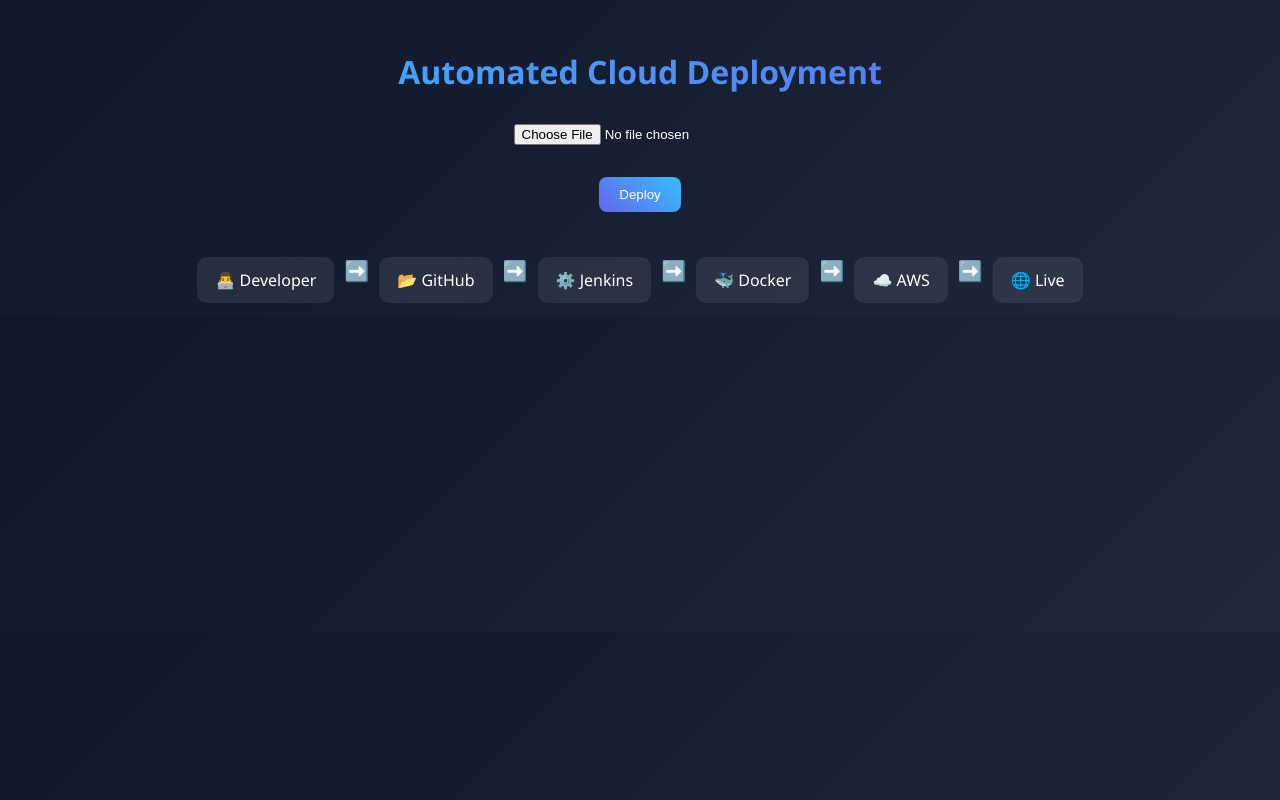
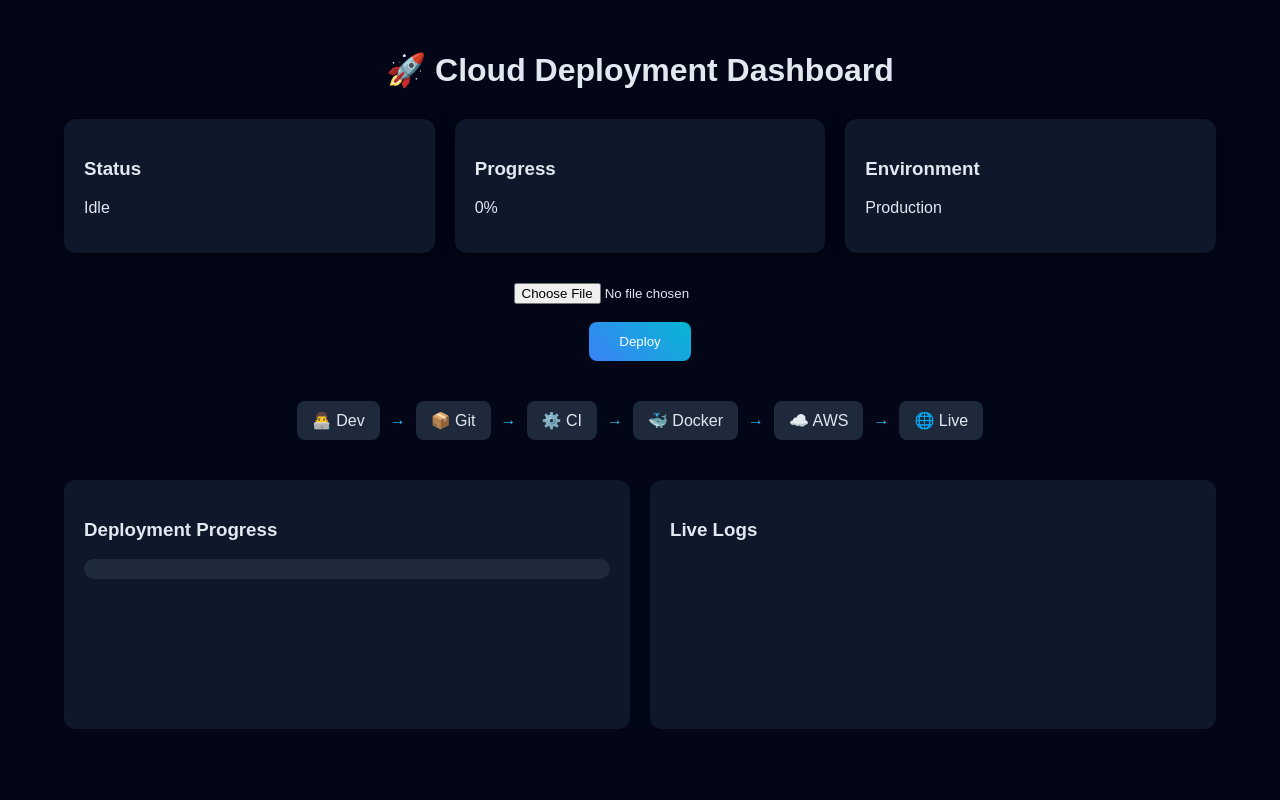
Before and after one commit to PunyaKP/cloud-deployment-system, a Flask app: page / in a window 1280 px wide. Run offline with Flask 3, Linux system fonts and the light colour scheme.

Commit message:
Auto deploy commit

```diff
--- a/templates/index.html
+++ b/templates/index.html
@@ -4,107 +4,115 @@
     <title>Cloud Deployment</title>
     <style>
 body {
-    font-family: 'Segoe UI', sans-serif;
-    background: linear-gradient(135deg, #0f172a, #1e293b);
-    color: white;
-    text-align: center;
+    margin: 0;
+    font-family: 'Poppins', sans-serif;
+    background: #020617;
+    color: #e2e8f0;
 }
 
-/* TITLE */
-h1 {
-    margin-top: 30px;
-    font-size: 32px;
-    background: linear-gradient(to right, #38bdf8, #6366f1);
-    -webkit-background-clip: text;
-    -webkit-text-fill-color: transparent;
+/* container */
+.container {
+    width: 90%;
+    margin: auto;
+    padding: 30px;
 }
 
-/* DASHBOARD */
-.dashboard {
+/* title */
+h1 {
+    text-align: center;
+    margin-bottom: 30px;
+}
+
+/* stats cards */
+.stats {
     display: flex;
-    justify-content: center;
     gap: 20px;
-    margin: 30px;
+    margin-bottom: 30px;
 }
 
 .card {
-    background: rgba(255,255,255,0.05);
-    backdrop-filter: blur(10px);
-    border-radius: 15px;
+    flex: 1;
+    background: #0f172a;
     padding: 20px;
-    width: 200px;
-    box-shadow: 0 8px 30px rgba(0,0,0,0.4);
+    border-radius: 12px;
+    box-shadow: 0 0 15px rgba(0,0,0,0.6);
+}
+
+/* form */
+form {
+    text-align: center;
+    margin-bottom: 30px;
+}
+
+/* button */
+button {
+    padding: 12px 30px;
+    border-radius: 8px;
+    border: none;
+    background: linear-gradient(45deg, #3b82f6, #06b6d4);
+    color: white;
+    cursor: pointer;
+}
+
+/* pipeline */
+.pipeline {
+    display: flex;
+    justify-content: center;
+    align-items: center;
+    gap: 10px;
+    margin: 40px 0;
+}
+
+.step {
+    padding: 10px 15px;
+    border-radius: 8px;
+    background: #1e293b;
     transition: 0.3s;
 }
 
-.card:hover {
-    transform: translateY(-5px);
-}
-
-/* FORM */
-form {
-    margin-top: 20px;
-}
-
-input {
-    padding: 10px;
-    border-radius: 8px;
-    border: none;
-}
-
-button {
-    padding: 10px 20px;
-    border: none;
-    border-radius: 8px;
-    background: linear-gradient(45deg, #6366f1, #38bdf8);
-    color: white;
-    cursor: pointer;
-    transition: 0.3s;
-}
-
-button:hover {
-    transform: scale(1.05);
-}
-
-/* PIPELINE */
-.pipeline {
-    display: flex;
-    justify-content: center;
-    margin-top: 40px;
-    flex-wrap: wrap;
-}
-
-.step {
-    padding: 12px 18px;
-    border-radius: 10px;
-    margin: 5px;
-    background: rgba(255,255,255,0.08);
-    transition: 0.4s;
-}
-
-/* GLOW EFFECT */
-.step.active {
-    background: linear-gradient(45deg, #22c55e, #06b6d4);
-    color: white;
-    box-shadow: 0 0 15px #22c55e;
+.active {
+    background: #22c55e;
+    color: black;
     transform: scale(1.1);
 }
 
-/* ARROW */
 .arrow {
-    font-size: 20px;
-    margin: 5px;
+    color: #38bdf8;
 }
 
-/* LOG BOX */
+/* grid */
+.grid {
+    display: flex;
+    gap: 20px;
+}
+
+/* boxes */
+.box {
+    flex: 1;
+    background: #0f172a;
+    padding: 20px;
+    border-radius: 12px;
+}
+
+/* progress */
+.progress-container {
+    height: 20px;
+    background: #1e293b;
+    border-radius: 10px;
+}
+
+#progressBar {
+    height: 100%;
+    width: 0%;
+    background: #22c55e;
+}
+
+/* logs */
 #logBox {
-    margin: 30px auto;
-    width: 60%;
-    background: rgba(255,255,255,0.05);
-    padding: 15px;
-    border-radius: 10px;
-    text-align: left;
-    backdrop-filter: blur(10px);
+    height: 150px;
+    overflow-y: auto;
+    font-family: monospace;
+    color: #22c55e;
 }
 
 /* ANIMATION */
@@ -119,49 +127,68 @@ button:hover {
 </style>
 </head>
 <body>
-<div style="text-align:center; margin-top:50px;">
+<div class="container">
 
-    <h1> Automated Cloud Deployment</h1>
+    <!-- HEADER -->
+    <h1>🚀 Cloud Deployment Dashboard</h1>
 
+    <!-- STATS -->
+    <div class="stats">
+        <div class="card">
+            <h3>Status</h3>
+            <p id="statusText">Idle</p>
+        </div>
+        <div class="card">
+            <h3>Progress</h3>
+            <p id="progressText">0%</p>
+        </div>
+        <div class="card">
+            <h3>Environment</h3>
+            <p>Production</p>
+        </div>
+    </div>
 
-    {% if message %}
-        <p>{{ message }}</p>
-    {% endif %}
-
+    <!-- FORM -->
     <form id="uploadForm" action="/deploy" method="POST" enctype="multipart/form-data">
         <input type="file" name="file" required>
         <br><br>
         <button type="submit">Deploy</button>
     </form>
 
-    <!-- Progress Bar -->
-    <div id="progressContainer" style="display:none; margin-top:20px;">
-        <p>Deploying...</p>
-        <div style="width:300px; margin:auto; background:#eee; border-radius:10px;">
-            <div id="progressBar"
-                 style="width:0%; height:20px; background:#4CAF50; border-radius:10px;">
+    <!-- PIPELINE -->
+    <div class="pipeline">
+        <div class="step" id="step1">👨‍💻 Dev</div>
+        <div class="arrow">→</div>
+        <div class="step" id="step2">📦 Git</div>
+        <div class="arrow">→</div>
+        <div class="step" id="step3">⚙️ CI</div>
+        <div class="arrow">→</div>
+        <div class="step" id="step4">🐳 Docker</div>
+        <div class="arrow">→</div>
+        <div class="step" id="step5">☁️ AWS</div>
+        <div class="arrow">→</div>
+        <div class="step" id="step6">🌐 Live</div>
     </div>
+
+    <!-- LOWER GRID -->
+    <div class="grid">
+
+        <!-- PROGRESS -->
+        <div class="box">
+            <h3>Deployment Progress</h3>
+            <div class="progress-container">
+                <div id="progressBar"></div>
             </div>
         </div>
 
+        <!-- LOGS -->
+        <div class="box">
+            <h3>Live Logs</h3>
+            <div id="logBox"></div>
         </div>
-</div>   <!-- progress bar end -->
 
-<!-- ✅ ADD HERE -->
-<div id="pipelineFlow" style="margin-top:30px;">
-    <div class="pipeline">
-        <div class="step" id="step1">👨‍💻 Developer</div>
-        <div class="arrow">➡️</div>
-        <div class="step" id="step2">📂 GitHub</div>
-        <div class="arrow">➡️</div>
-        <div class="step" id="step3">⚙️ Jenkins</div>
-        <div class="arrow">➡️</div>
-        <div class="step" id="step4">🐳 Docker</div>
-        <div class="arrow">➡️</div>
-        <div class="step" id="step5">☁️ AWS</div>
-        <div class="arrow">➡️</div>
-        <div class="step" id="step6">🌐 Live</div>
     </div>
+
 </div>
 
 <script>
@@ -171,6 +198,8 @@ let i = 0;
 let progress = 0;
 
 function runPipeline() {
+
+    function nextStep() {
 
         if (i < steps.length) {
 
@@ -183,32 +212,28 @@ function runPipeline() {
 
             el.classList.add("active");
 
-        progress += 16;
+            // ✅ FIXED PROGRESS
+            progress = Math.min(progress + (100 / steps.length), 100);
 
-        let progressText = document.getElementById("progressText");
-        if (progressText) progressText.innerText = progress + "%";
+            // ✅ UPDATE UI
+            document.getElementById("progressText").innerText = Math.round(progress) + "%";
+            document.getElementById("progressBar").style.width = progress + "%";
 
-        let statusText = document.getElementById("statusText");
-        if (statusText) statusText.innerText = "Deploying...";
+            document.getElementById("statusText").innerText = "Deploying...";
 
-        if (typeof addLog === "function") {
             addLog("✓ " + el.innerText + " completed");
-        }
 
             i++;
 
-        setTimeout(runPipeline, 1000); // 🔥 smooth animation
+            setTimeout(nextStep, 900);
         }
         else {
-        let statusText = document.getElementById("statusText");
-        if (statusText) statusText.innerText = "🚀 Live";
-
-        if (typeof addLog === "function") {
+            document.getElementById("statusText").innerText = "🚀 Production Live";
             addLog("🚀 Deployment Finished!");
         }
     }
-}
-
+    i = 0;
+    progress = 0;
     nextStep();
 }
 
```
Also changed, not shown: uploads/sun set.jpeg (added). Lines whose indentation alone changed are shown as unchanged.
